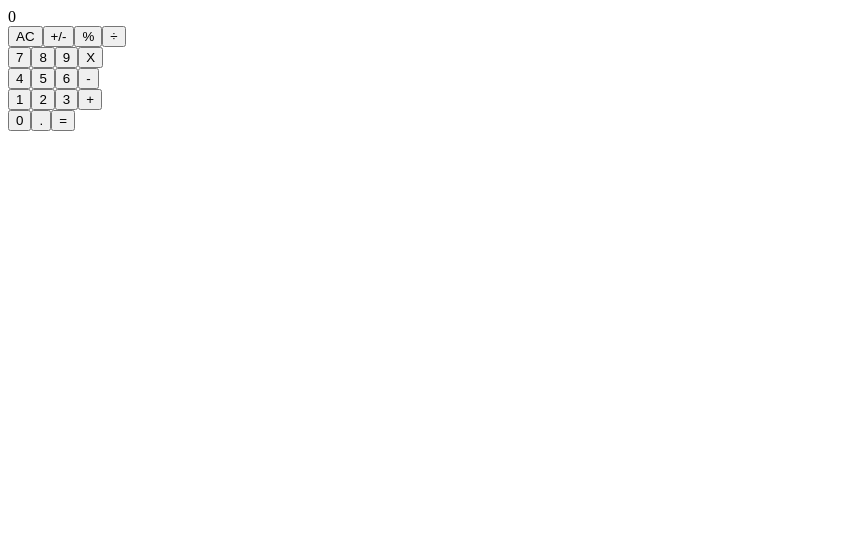
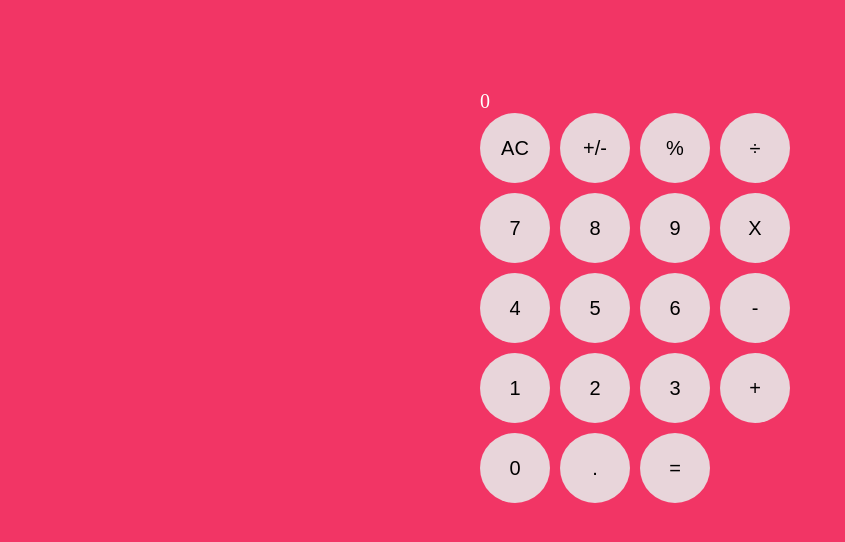
Before and after one commit to NiiazalyDzhumaliev/calculator-react, a React (Create React App) app: page / in a window 1280 px wide. Shown: the top 542 px of the page, without its empty margins (0-845 px from the left). Built offline with nearby package versions, Linux system fonts and the light colour scheme.

Commit message:
Add styling to buttons and background

```diff
--- a/src/App.css
+++ b/src/App.css
@@ -1,3 +1,24 @@
 body {
-  background-color: aliceblue;
+  display: flex;
+  justify-content: center;
+  align-items: center;
+  margin-top: 90px;
+  background-color: #f23565;
 }
+
+.button {
+  width: 70px;
+  height: 70px;
+  margin-right: 10px;
+  margin-bottom: 10px;
+  border-radius: 50%;
+  border: 0;
+  font-size: 20px;
+  outline: none;
+  background-color: #e8d5da;
+}
+
+.calc-result {
+  font-size: 20px;
+  color: white;
+}
--- a/src/components/App.js
+++ b/src/components/App.js
@@ -1,5 +1,6 @@
 import Display from './Display';
 import ButtonPanel from './ButtonPanel';
+import '../App.css';
 
 const App = () => (
   <div>
--- a/src/components/Button.js
+++ b/src/components/Button.js
@@ -1,7 +1,7 @@
 import PropTypes from 'prop-types';
 
 const Button = ({ name }) => (
-  <button type="button">
+  <button type="button" className="button">
     {name}
   </button>
 );
--- a/src/components/Display.js
+++ b/src/components/Display.js
@@ -1,7 +1,7 @@
 import PropTypes from 'prop-types';
 
 const Display = ({ calcResult }) => (
-  <div>
+  <div className="calc-result">
     {calcResult }
   </div>
 );
```
Also changed, not shown: 1 other file (tests, documents, lock files or other folders).
